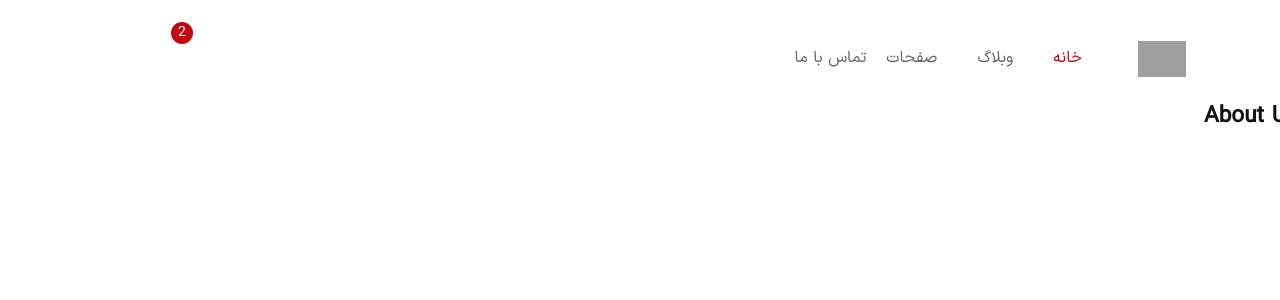
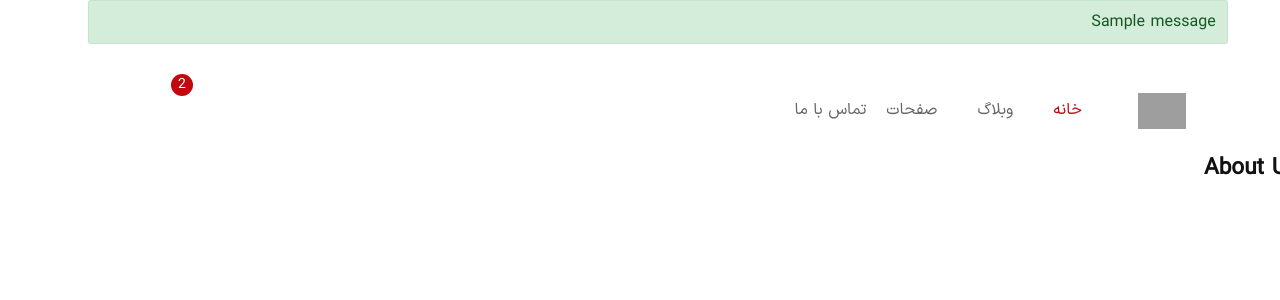
Before and after one commit to taha127/django-store, a Django app: page /aboutus/ in a window 1280 px wide. Shown: the top 300 px of the page. Run offline with Django 5.2, Linux system fonts and the light colour scheme; tables that the repository leaves empty hold one stand-in row (values such as "Sample post"); one stand-in notice (Sample message) is shown; parts of the project's set-up code (start-up, migrations or seed data) failed here and were passed over; some libraries are stand-ins or nearby versions; some web fonts are replaced; grey boxes are pictures that could not be loaded.

Commit message:
add message display in header for user notifications

```diff
--- a/templates/_base.html
+++ b/templates/_base.html
@@ -42,6 +42,18 @@
 
 <!-- Header Start -->
 <header class="header">
+    <div class="container">
+        {% for message in messages %}
+            <div class="alert alert-{{ message.tags }}" role="alert">{{ message }}</div>
+        {% endfor %}
+    </div>
+{#    {% if messages %}#}
+{#        <ul class="messages">#}
+{#            {% for message in messages %}#}
+{#                <li{% if message.tags %} class="{{ message.tags }}"{% endif %}>{{ message }}</li>#}
+{#            {% endfor %}#}
+{#        </ul>#}
+{#    {% endif %}#}
     <div class="header-inner fixed-header">
         <div class="container">
             <div class="row align-items-center">
@@ -137,11 +149,11 @@
 
 <!-- ************************* JS Files ************************* -->
 
-    <!-- jQuery JS -->
-    <script src="{% static "js/vendor.js" %}"></script>
+<!-- jQuery JS -->
+<script src="{% static "js/vendor.js" %}"></script>
 
-    <!-- Main JS -->
-    <script src="{% static "js/main.js" %}"></script>
+<!-- Main JS -->
+<script src="{% static "js/main.js" %}"></script>
 
 
 <!-- Optional JavaScript; choose one of the two! -->
```
